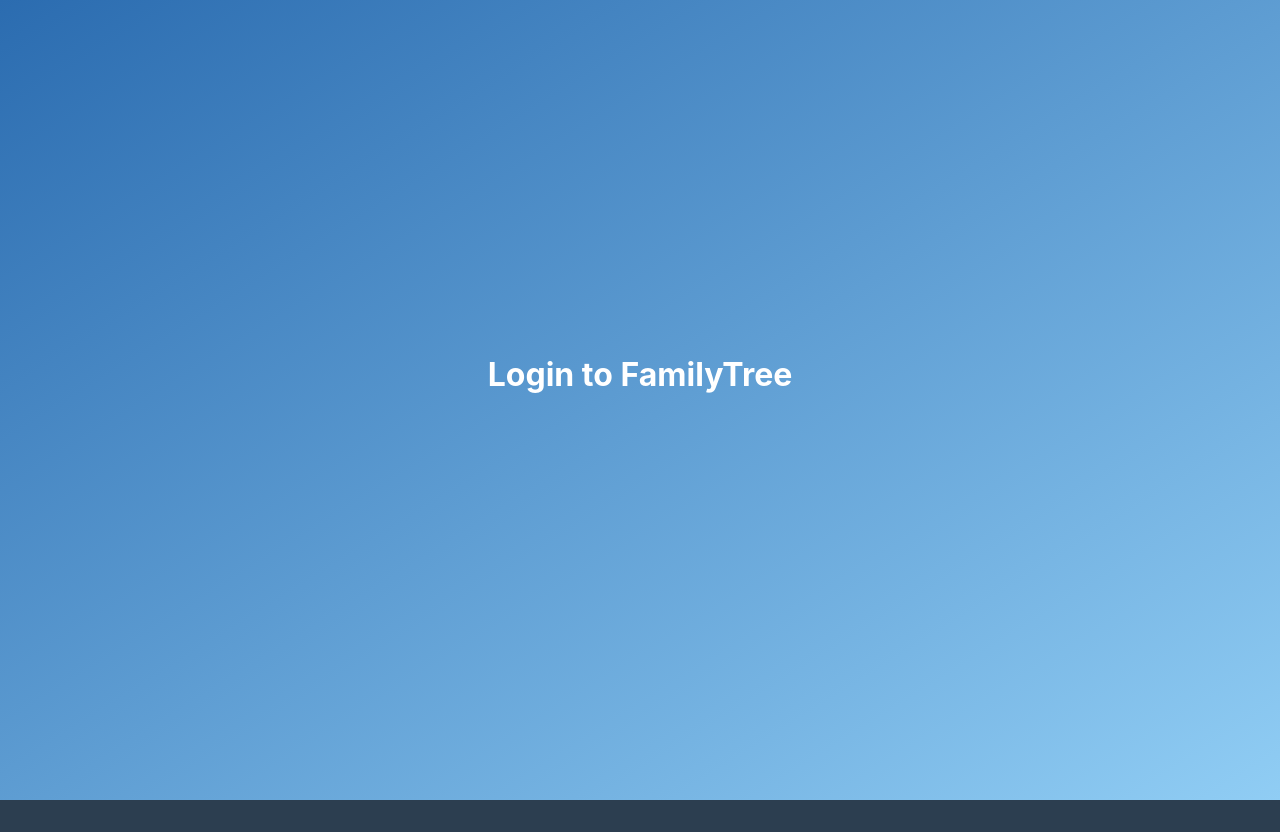
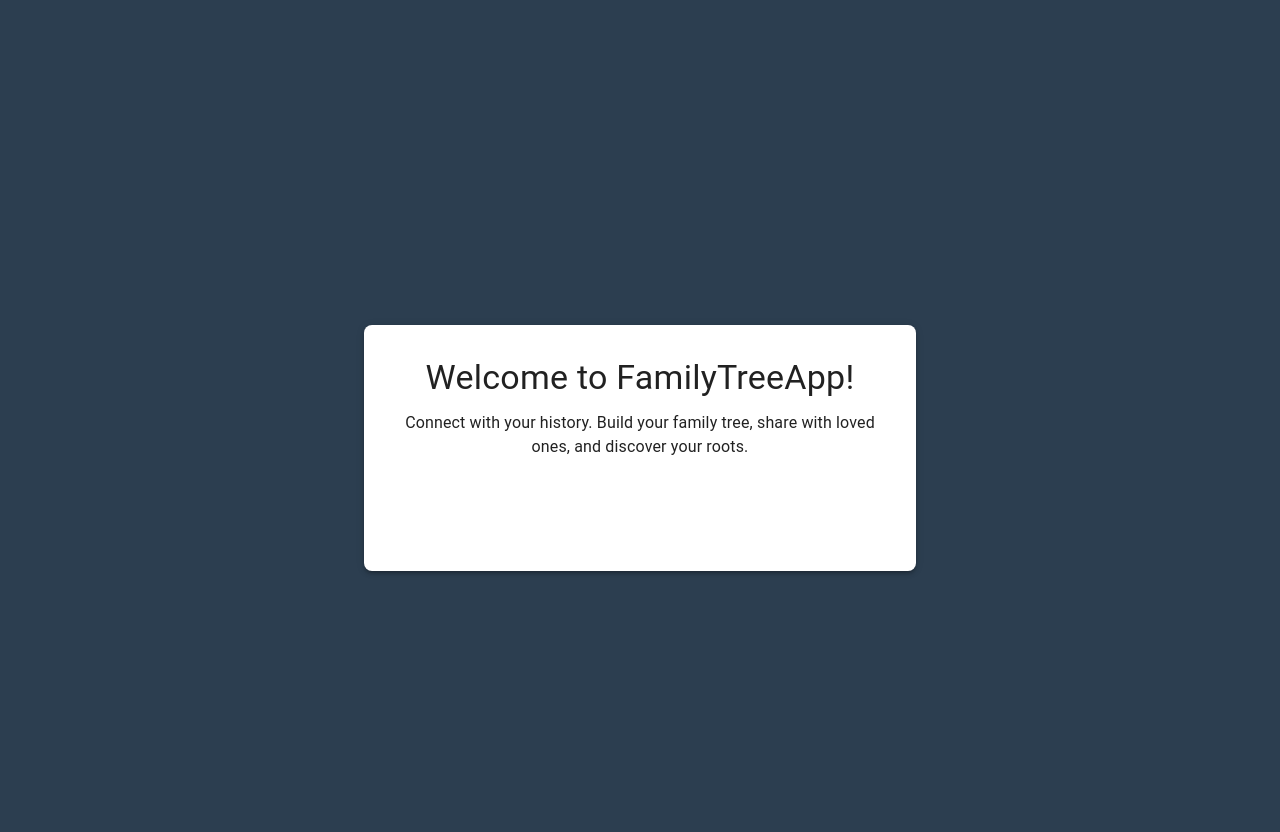
Before and after one commit to Anudeep-D/family-tree, a React (Vite) app in the folder familyTreeUI/: page /login in a window 1280 px wide. Before the commit the page ends 800 px from the top, so only its background shows below. Built offline with nearby package versions, Linux system fonts and the light colour scheme.

Commit message:
design updates

```diff
--- a/familyTreeUI/src/main.tsx
+++ b/familyTreeUI/src/main.tsx
@@ -9,13 +9,17 @@
 import "@xyflow/react/dist/style.css";
 import { store } from "@/app/store";
 import { Provider } from "react-redux";
+import { ThemeProvider } from '@mui/material/styles';
+import theme from "@styles/theme";
 
 ReactDOM.createRoot(document.getElementById("root")!).render(
   <React.StrictMode>
     <Provider store={store}>
-      <AuthProvider>
-        <App />
-      </AuthProvider>
+      <ThemeProvider theme={theme}>
+        <AuthProvider>
+          <App />
+        </AuthProvider>
+      </ThemeProvider>
     </Provider>
   </React.StrictMode>
 );
--- a/familyTreeUI/src/routes/Authentication/Login.scss
+++ b/familyTreeUI/src/routes/Authentication/Login.scss
@@ -1,29 +1,21 @@
-// pages/Login.scss
-.login {
+.loading-container {
+  display: flex;
+  justify-content: center;
+  align-items: center;
+  height: 100vh;
+}
+
+// New styles for the main login page layout
+.login-page-container {
   display: flex;
   flex-direction: column;
   align-items: center;
-  justify-content: center;
-  height: 100vh;
-  background: linear-gradient(to bottom right, #2b6cb0, #90cdf4);
-  color: #fff;
+  justify-content: center; // This will center the Paper component vertically
+  min-height: 100vh;
+  padding: 1rem; // Some padding around the screen edges
+}
 
-  h1 {
-    margin-bottom: 2rem;
-  }
-
-  button {
-    padding: 0.75rem 1.5rem;
-    background-color: #fff;
-    color: #2b6cb0;
-    border: none;
-    border-radius: 5px;
-    font-weight: bold;
-    cursor: pointer;
-    box-shadow: 0 2px 4px rgba(0,0,0,0.2);
-
-    &:hover {
-      background-color: #f0f0f0;
-    }
-  }
-}
+// if the GoogleLogin button needs specific container styling not achievable via sx:
+// .google-login-wrapper { // If you wrap GoogleLogin in a div with this class
+//   margin-top: 16px;
+// }
--- a/familyTreeUI/src/routes/Authentication/Login.tsx
+++ b/familyTreeUI/src/routes/Authentication/Login.tsx
@@ -1,22 +1,25 @@
-import { useEffect } from 'react';
-import { useLoginWithGoogleMutation } from '@/redux/queries/auth-endpoints';
-import { GoogleLogin, CredentialResponse } from '@react-oauth/google';
-import { useNavigate } from 'react-router-dom';
-import { useAuth } from '../../hooks/useAuth'; // Adjust path if useAuth is elsewhere
-import './Login.scss';
+import { useEffect } from "react";
+import { GoogleLogin, CredentialResponse } from "@react-oauth/google";
+import {
+  CircularProgress,
+  Box,
+  Container,
+  Typography,
+  Paper,
+} from "@mui/material";
+import { useNavigate } from "react-router-dom";
+import { useAuth } from "../../hooks/useAuth"; // Adjust path if useAuth is elsewhere
+import "./Login.scss";
 
 const LoginPage = () => {
-  // Commenting out the RTK query hook for now, as useAuth.login will handle the logic.
-  // We might move the actual Google login API call into the useAuth.login() method.
-  // const [loginWithGoogleAPIMutation] = useLoginWithGoogleMutation();
-
   const navigate = useNavigate();
-  const { isAuthenticated, login, redirectPath, isLoading, setRedirectPath } = useAuth();
+  const { isAuthenticated, login, redirectPath, isLoading, setRedirectPath } =
+    useAuth();
 
   // Redirect if already logged in
   useEffect(() => {
     if (isAuthenticated && !isLoading) {
-      const path = redirectPath || '/';
+      const path = redirectPath || "/";
       navigate(path, { replace: true });
       setRedirectPath(null); // Clear the redirect path after using it
     }
@@ -28,37 +31,72 @@
         // The login function from useAuth should ideally handle the API call and token storage.
         // We pass the credential to it.
         await login(credentialResponse.credential);
-        // Successful login in useAuth will set isAuthenticated.
-        // The useEffect above will then handle the redirect.
-        // If useEffect doesn't redirect immediately (e.g. state update timing),
-        // we can still navigate here as a fallback, but it's better if useEffect handles it.
-        // const path = redirectPath || '/';
-        // navigate(path, { replace: true });
-        // setRedirectPath(null);
       } catch (err) {
-        console.error('Login failed:', err);
+        console.error("Login failed:", err);
         // Optionally, display an error message to the user on the login page
       }
     } else {
-      console.error('Google login failed: No credential returned');
+      console.error("Google login failed: No credential returned");
     }
   };
 
   const handleLoginError = () => {
-    console.error('Google login failed');
+    console.error("Google login failed");
     // Optionally, display an error message to the user
   };
 
   // If loading auth state, or if already authenticated and waiting for redirect,
   // show a loading message or nothing to prevent flicker.
   if (isLoading || isAuthenticated) {
-    return <div>Loading...</div>; // Or return null
+    return (
+      <Box className="loading-container">
+        <CircularProgress />
+      </Box>
+    );
   }
 
   return (
-    <div className="login">
-      <h1>Login to FamilyTree</h1>
-      <GoogleLogin onSuccess={handleLoginSuccess} onError={handleLoginError} />
+    <div className="login-page-container">
+      <Container maxWidth="sm">
+        <Paper
+          elevation={3}
+          sx={{
+            p: 4,
+            mt: 8, // Margin top to push the paper down a bit
+            display: "flex",
+            flexDirection: "column",
+            alignItems: "center",
+          }}
+        >
+          {/* Placeholder for an image or GIF */}
+          {/* e.g., <img src="/path-to-your-image.png" alt="Family Tree Illustration" style={{ marginBottom: '16px', width: '100px', height: '100px' }} /> */}
+
+          <Typography
+            variant="h4"
+            component="h1"
+            gutterBottom
+            sx={{ textAlign: "center" }}
+          >
+            Welcome to FamilyTreeApp!
+          </Typography>
+          <Typography variant="body1" sx={{ mb: 3, textAlign: "center" }}>
+            Connect with your history. Build your family tree, share with loved
+            ones, and discover your roots.
+          </Typography>
+
+          <Box sx={{ mt: 2 }}>
+            {" "}
+            {/* Added Box for margin around GoogleLogin */}
+            <GoogleLogin
+              onSuccess={handleLoginSuccess}
+              onError={handleLoginError}
+              // theme="filled_blue" // Example: Check documentation for available props
+              // shape="rectangular"
+              // width="280px"
+            />
+          </Box>
+        </Paper>
+      </Container>
     </div>
   );
 };
--- a/familyTreeUI/src/routes/Authentication/PrivateRoute.tsx
+++ b/familyTreeUI/src/routes/Authentication/PrivateRoute.tsx
@@ -1,6 +1,8 @@
-import React from 'react';
-import { Navigate, useLocation } from 'react-router-dom';
-import { useAuth } from '../../hooks/useAuth'; // Adjust path if useAuth is elsewhere
+import React from "react";
+import { Navigate, useLocation } from "react-router-dom";
+import { useAuth } from "../../hooks/useAuth"; // Adjust path if useAuth is elsewhere
+import { Box, CircularProgress } from "@mui/material";
+import '@styles/global.scss';
 
 interface PrivateRouteProps {
   children: JSX.Element;
@@ -13,7 +15,11 @@
   if (isLoading) {
     // Optional: Show a loading spinner or a blank page while checking auth
     // For now, returning null or a simple loading indicator
-    return <div>Loading session...</div>; // Or return null;
+    return (
+      <Box className="loading-container">
+        <CircularProgress />
+      </Box>
+    );
   }
 
   if (!isAuthenticated) {
--- a/familyTreeUI/src/routes/Home/NavBar/Navbar.tsx
+++ b/familyTreeUI/src/routes/Home/NavBar/Navbar.tsx
@@ -13,11 +13,6 @@
   return (
     <nav className="navbar">
       <div className="navbar__logo">FamilyTree</div>
-      <input
-        className="navbar__search"
-        type="text"
-        placeholder="Search projects..."
-      />
       <div className="navbar__actions">
         <button className="navbar__btn">🔔</button>
         <button className="navbar__btn">➕ New Project</button>
--- a/familyTreeUI/src/routes/home/Home.tsx
+++ b/familyTreeUI/src/routes/home/Home.tsx
@@ -176,7 +176,7 @@
           </Box>
         )}
 
-        <TableContainer component={Paper}>
+        <TableContainer component={Paper} elevation={3} sx={{ mt: 2, mb: 2 }}>
           <Table size="small">
             <TableHead>
               <TableRow>
--- a/familyTreeUI/src/styles/global.scss
+++ b/familyTreeUI/src/styles/global.scss
@@ -8,3 +8,10 @@
     background-color: variables.$secondary-color;
     color: black;
 }
+
+.loading-container {
+  display: flex;
+  justify-content: center;
+  align-items: center;
+  height: 100vh;
+}
--- /dev/null
+++ b/familyTreeUI/src/styles/theme.ts
@@ -0,0 +1,40 @@
+import { createTheme } from '@mui/material/styles';
+
+const theme = createTheme({
+  palette: {
+    primary: {
+      main: '#4CAF50', // A warm, inviting green
+    },
+    secondary: {
+      main: '#FFC107', // A complementary amber/yellow
+    },
+    background: {
+      default: '#f5f5f5', // Light grey background for contrast
+      paper: '#ffffff',
+    }
+  },
+  typography: {
+    fontFamily: '"Roboto", "Helvetica", "Arial", sans-serif',
+    h1: { fontSize: '2.5rem', fontWeight: 500 },
+    h5: { fontSize: '1.5rem', fontWeight: 500 }, // Used in Home.tsx
+    // Define other typography variants as needed
+  },
+  components: {
+    MuiButton: {
+      styleOverrides: {
+        root: {
+          borderRadius: 8, // Slightly more rounded buttons
+        }
+      }
+    },
+    MuiPaper: {
+      styleOverrides: {
+        root: {
+          borderRadius: 8,
+        }
+      }
+    }
+  }
+});
+
+export default theme;
--- a/familyTreeUI/webpack.config.mjs
+++ b/familyTreeUI/webpack.config.mjs
@@ -38,10 +38,19 @@
 };
 
 // Load env vars from root-level .env
-const env = dotenv.config({ path: path.resolve(__dirname, "../.env") }).parsed;
+let env = {};
+try {
+  // Attempt to load .env file
+  const dotenvResult = dotenv.config({ path: path.resolve(__dirname, "../.env") });
+  if (dotenvResult.parsed) {
+    env = dotenvResult.parsed;
+  }
+} catch (e) {
+  console.warn("Could not load .env file. Proceeding with empty env.", e);
+}
 
 // Convert to Webpack-friendly format
-const envKeys = Object.keys(env).reduce((prev, next) => {
+const envKeys = Object.keys(env || {}).reduce((prev, next) => {
   prev[`process.env.${next}`] = JSON.stringify(env[next]);
   return prev;
 }, {});
```
Also changed, not shown: familyTreeUI/src/routes/Home/Home.scss (+23 -26 lines).
